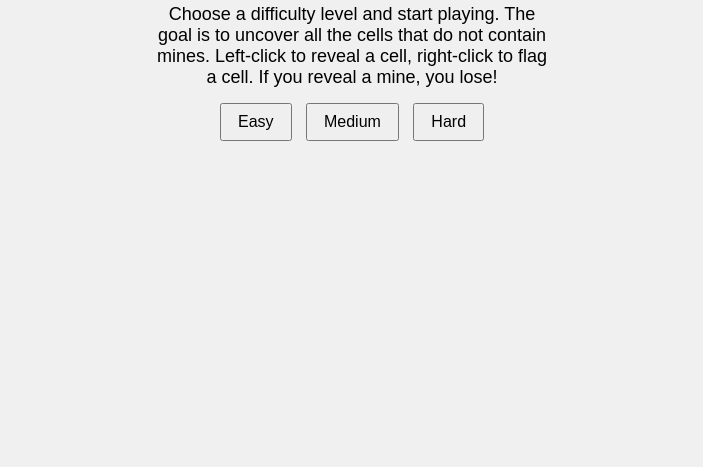
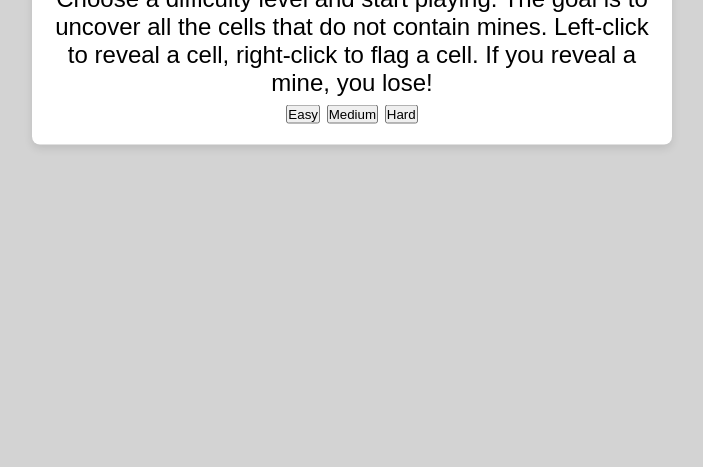
Before and after one commit to esimmons1/Minesweeper, a plain HTML site: page index.html in a window 1280 px wide. Shown: the part 373-840 px from the top of the page, without its empty margins (288-991 px from the left). After the commit the page ends 800 px from the top, so only its background shows below. Drawn offline with Linux system fonts and the light colour scheme.

Commit message:
Update style.css
added comments

```diff
--- a/style.css
+++ b/style.css
@@ -1,70 +1,82 @@
+/* Basic reset */
+* {
+  margin: 0;
+  padding: 0;
+  box-sizing: border-box;
+}
+
+/* Body styling */
 body {
-  font-family: sans-serif;
+  display: flex;
+  justify-content: center;  /* Center horizontally */
+  align-items: center;      /* Center vertically */
+  height: 100vh;            /* Take up full viewport height */
+  background-color: lightgray; /* Light gray background */
+  font-family: Arial, sans-serif; /* Font */
+  overflow: hidden;         /* Hide overflow */
+}
+
+/* Game container styling */
+#game {
+  display: grid;
+  grid-template-columns: repeat(9, 28px);  /* Default grid size for easy */
+  gap: 2px;  /* Space between cells */
+  border: 2px solid black;
+  border-radius: 5px;
+}
+
+/* Intro container */
+#intro {
   text-align: center;
-  background: #f0f0f0;
-  margin: 0;
+  position: absolute;
+  top: 50%;
+  left: 50%;
+  transform: translate(-50%, -50%);
+  font-size: 24px;
+  background-color: white;
   padding: 20px;
+  border-radius: 8px;
+  box-shadow: 0 4px 8px rgba(0, 0, 0, 0.1);
+  z-index: 10;
+}
+
+/* Cell styles */
+.cell {
+  width: 28px;
+  height: 28px;
+  background-color: #ccc;
+  border: 1px solid #888;
   display: flex;
   justify-content: center;
   align-items: center;
-  height: 100vh;
-  flex-direction: column;
-}
-
-#intro {
-  margin-bottom: 20px;
-}
-
-h1 {
-  font-size: 36px;
-}
-
-p {
-  font-size: 18px;
-  max-width: 400px;
-  margin: 10px auto;
-}
-
-#controls {
-  margin-top: 15px;
-}
-
-button {
-  padding: 8px 16px;
-  margin: 0 5px;
   font-size: 16px;
-  cursor: pointer;
-}
-
-#game {
-  display: grid;
-  margin: 0 auto;
-  max-width: 95vw;
-  user-select: none;
-  margin-top: 20px;
-}
-
-.cell {
-  width: 28px;
-  height: 28px;
-  background: #ccc;
-  border: 1px solid #999;
-  font-size: 16px;
-  line-height: 28px;
-  text-align: center;
+  font-weight: bold;
   cursor: pointer;
 }
 
 .cell.revealed {
-  background: #e0e0e0;
-  cursor: default;
+  background-color: #fff;
+}
+
+.cell.mine {
+  background-color: red;
 }
 
 .cell.flagged {
-  background: #ffd700;
+  background-color: yellow;
 }
 
-.cell.mine {
-  background: red;
-  color: white;
+/* Revealed cells styling */
+.cell.revealed {
+  background-color: #e0e0e0;
 }
+
+/* Flagged cell */
+.cell.flagged {
+  color: red;
+}
+
+/* Hover effect */
+.cell:hover {
+  background-color: #bbb;
+}
```
